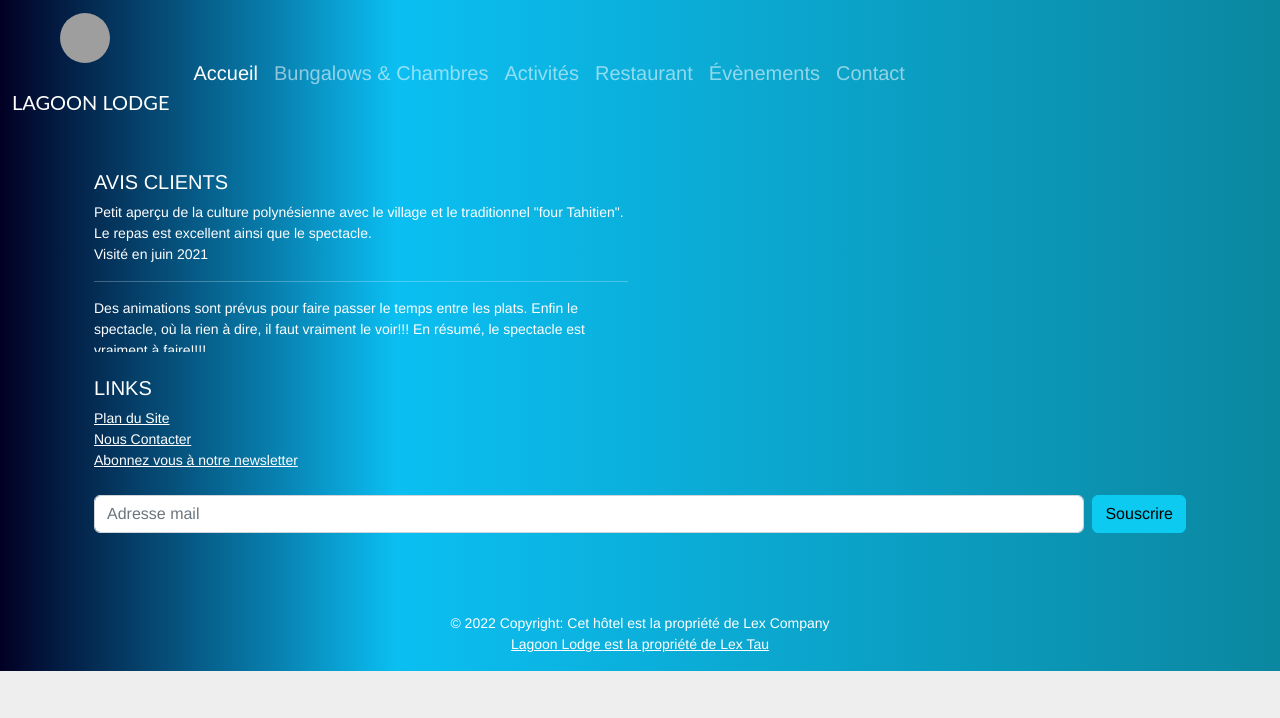
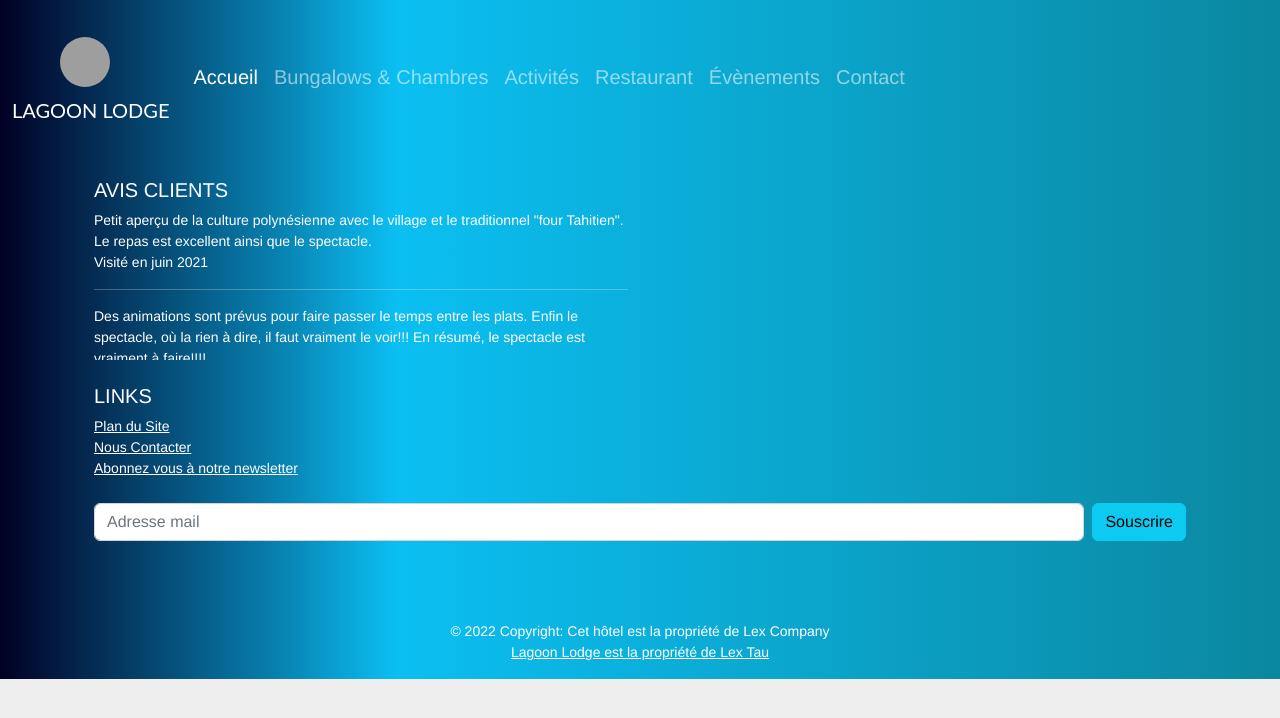
Before and after one commit to LEX-ONE7/Pension-Lagoon-2, a React (Create React App) app: page /contact in a window 1280 px wide. Shown: the top 718 px of the page. Built offline with nearby package versions, Linux system fonts and the light colour scheme; grey boxes are pictures that could not be loaded.

Commit message:
1 file modified

```diff
--- a/components/Navbar.tsx
+++ b/components/Navbar.tsx
@@ -2,7 +2,7 @@ import * as React from 'react';
 const Navbar = () => (
   <nav className="navbar navbar-expand-lg navbar-dark">
     <div className="container-fluid ">
-      <a className="navbar-brand " href="#">
+      <a className="navbar-brand mt-4" href="#">
         <img
           width="50"
           height="50"
@@ -13,7 +13,7 @@ const Navbar = () => (
         "
           className="rounded-circle mx-5"
         />
-        <p className="mt-4 ">LAGOON LODGE</p>
+        <p className="mt-2 ">LAGOON LODGE</p>
       </a>
       <button
         className="navbar-toggler"
```
